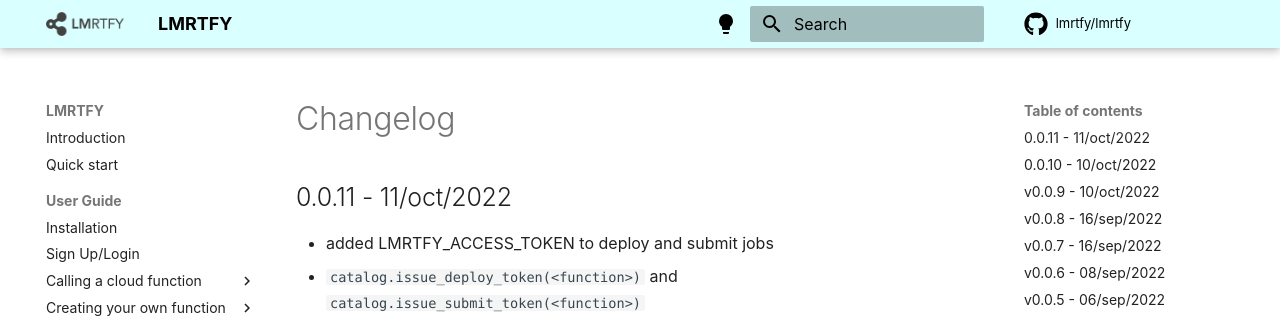
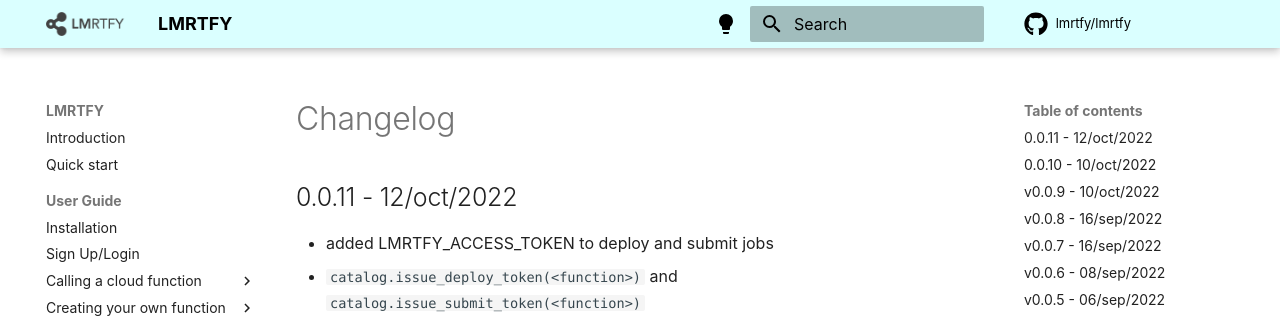
Before and after one commit to lmrtfy/lmrtfy, an MkDocs documentation site: the page built from docs/CHANGELOG.md, in a window 1280 px wide and 900 px high. Shown: the top 319 px of the window. Built offline with MkDocs 1.6.1 and Material for MkDocs 9.7.7, drawn with Linux system fonts in a browser that asks for light colours; comment, search, counter and statistics services are not loaded; the version menu is left out.

Commit message:
fixed date in changelog

```diff
--- a/CHANGELOG.md
+++ b/CHANGELOG.md
@@ -1,4 +1,4 @@
-# 0.0.11 - 11/oct/2022
+# 0.0.11 - 12/oct/2022
 * added LMRTFY_ACCESS_TOKEN to deploy and submit jobs
 * `catalog.issue_deploy_token(<function>)` and `catalog.issue_submit_token(<function>)`
 
--- a/docs/CHANGELOG.md
+++ b/docs/CHANGELOG.md
@@ -1,4 +1,4 @@
-# 0.0.11 - 11/oct/2022
+# 0.0.11 - 12/oct/2022
 * added LMRTFY_ACCESS_TOKEN to deploy and submit jobs
 * `catalog.issue_deploy_token(<function>)` and `catalog.issue_submit_token(<function>)`
 
```
